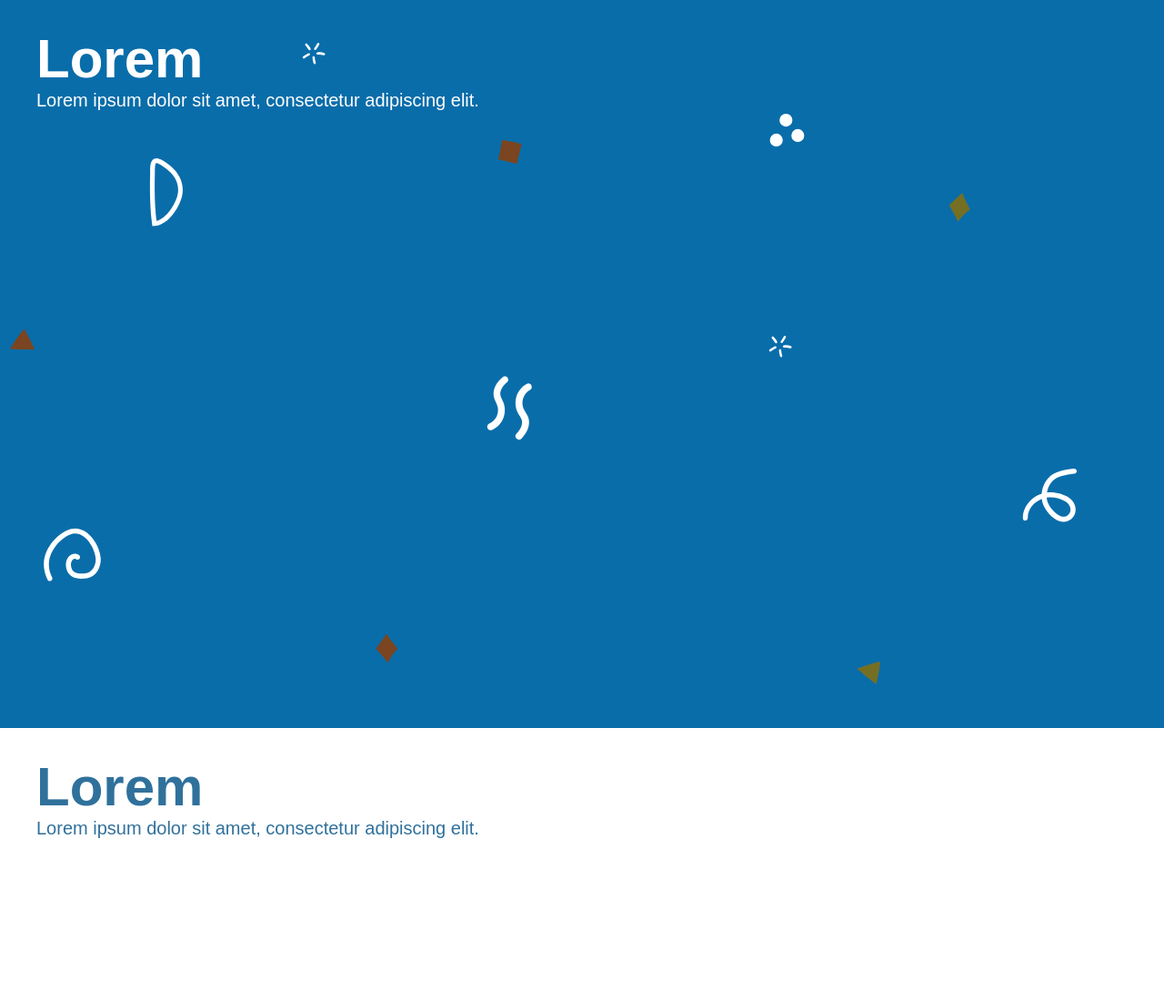
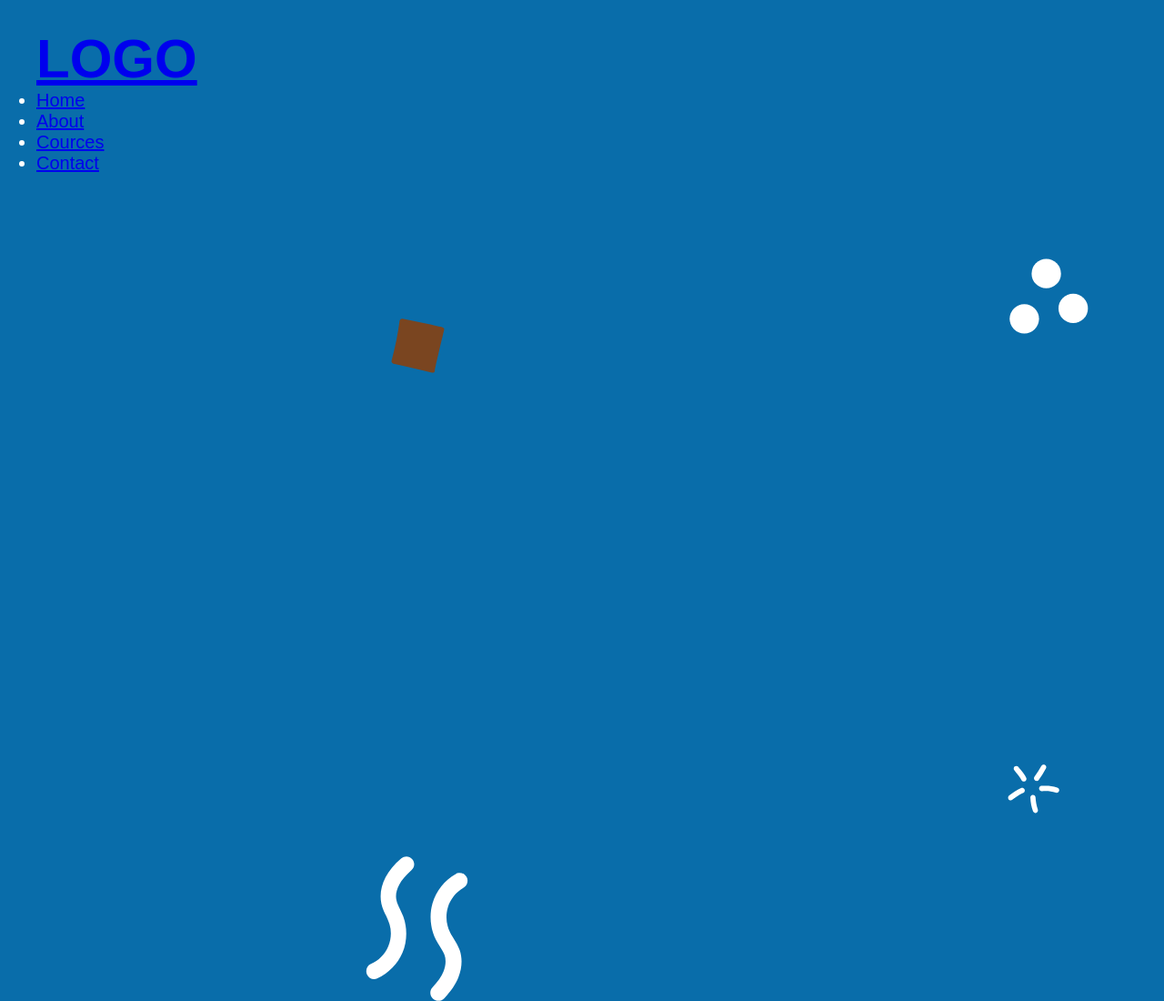
Before and after one commit to Alfredo0301/Landing-Page, a plain HTML site: page index.html in a window 1280 px wide. Shown: the top 1100 px of the page at 91% size. Drawn offline with Linux system fonts and the light colour scheme.

Commit message:
Refactor HTML structure for landing page, adding menu and logo section

```diff
--- a/index.html
+++ b/index.html
@@ -6,19 +6,23 @@
     <title>Landing Page</title>
     <link rel="stylesheet" href="/assets/css/styles.css" />
   </head>
-  <body>
-    <section class="main-bg section">
-        <div class="main-content">
-            <h1>Lorem</h1>
-            <p>Lorem ipsum dolor sit amet, consectetur adipiscing elit.</p>
-        </div>
-    </section>
+  <body class="main-bg">
+    <aside class="menu">
+      <section class="main-content menu-content">
+        <h1><a href="#">LOGO</a></h1>
 
-    <section class="white-bg section">
-        <div class="main-content">
-            <h1>Lorem</h1>
-            <p>Lorem ipsum dolor sit amet, consectetur adipiscing elit.</p>
-        </div>
-    </section>
+        <nav>
+          <ul>
+            <li><a href="#">Home</a></li>
+            <li><a href="#">About</a></li>
+            <li><a href="#">Cources</a></li>
+            <li><a href="#">Contact</a></li>
+          </ul>
+        </nav>
+      </section>
+    </aside>
+
+    <section class="section"></section>
+    <section class="section"></section>
   </body>
 </html>
```
